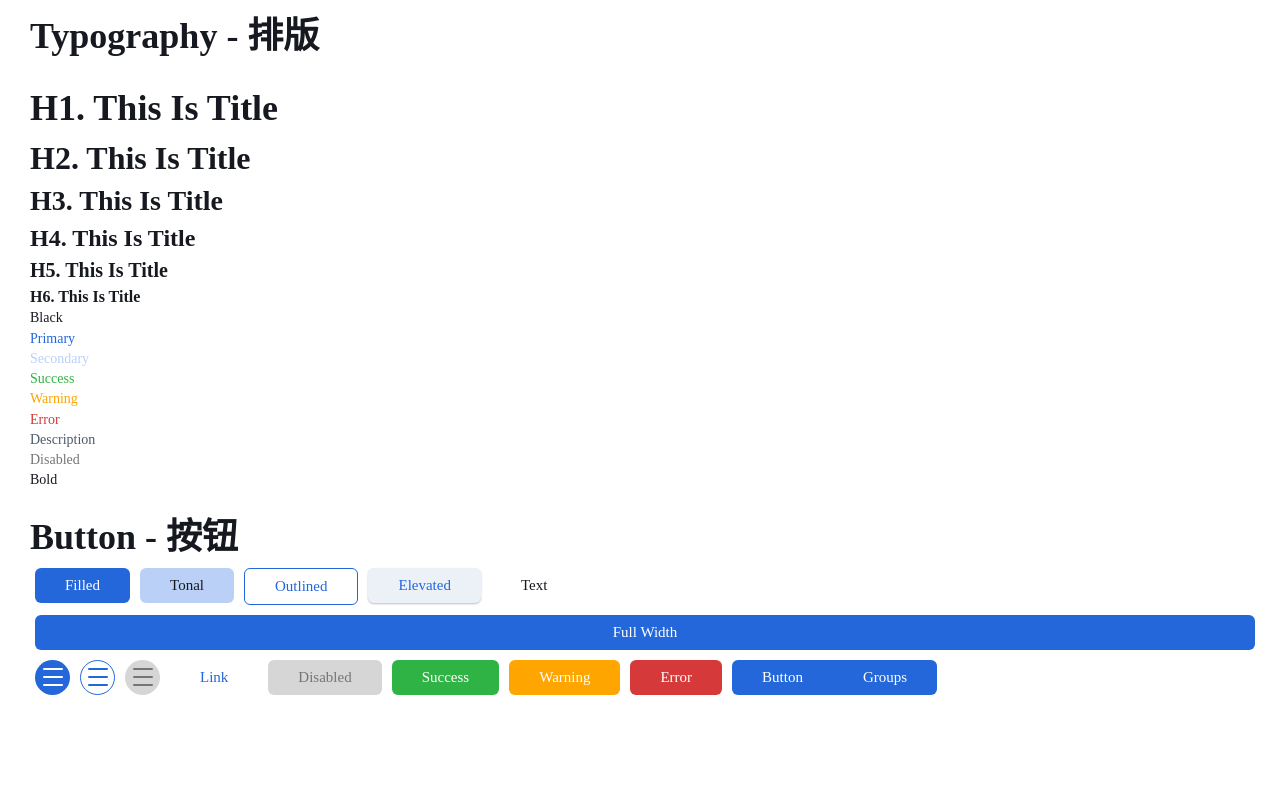
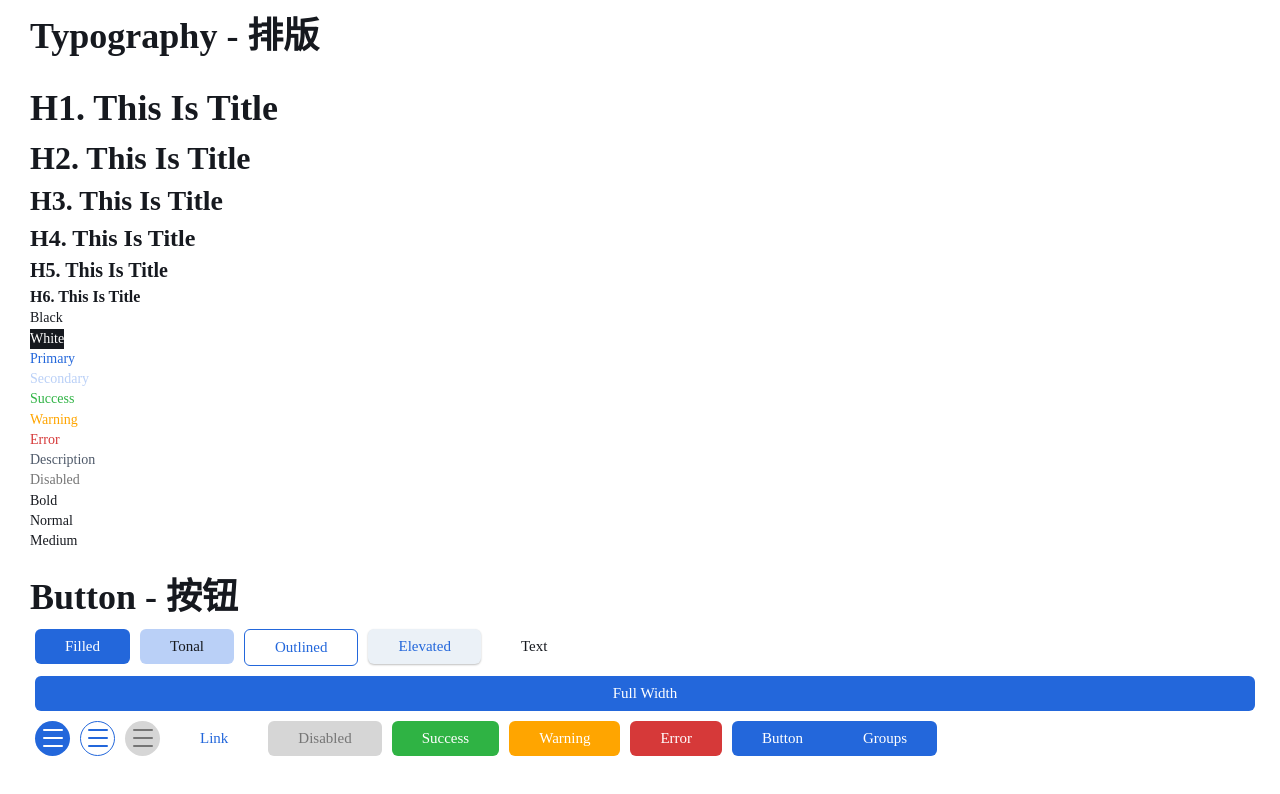
Before and after one commit to OpenRapid/personal-ui, a plain HTML site: page template.html in a window 1280 px wide. Drawn offline with Linux system fonts and the light colour scheme; a web font is replaced by a local one.

Commit message:
更新 template.html

```diff
--- a/template.html
+++ b/template.html
@@ -18,6 +18,9 @@
         <h5>H5. This Is Title</h5>
         <h6>H6. This Is Title</h6>
         <p class="pui-text-color-black">Black</p>
+        <div style="background-color: var(--pui-color-black);width:fit-content">
+            <p class="pui-text-color-white">White</p>
+        </div>
         <p class="pui-text-color-primary">Primary</p>
         <p class="pui-text-color-secondary">Secondary</p>
         <p class="pui-text-color-success">Success</p>
@@ -26,6 +29,8 @@
         <p class="pui-text-color-description">Description</p>
         <p class="pui-text-color-disabled">Disabled</p>
         <p class="pui-text-weight-bold">Bold</p>
+        <p class="pui-text-weight-normal">Normal</p>
+        <p class="pui-text-weight-medium">Medium</p>
     </div>
 
     <div class="pui-content">
```
